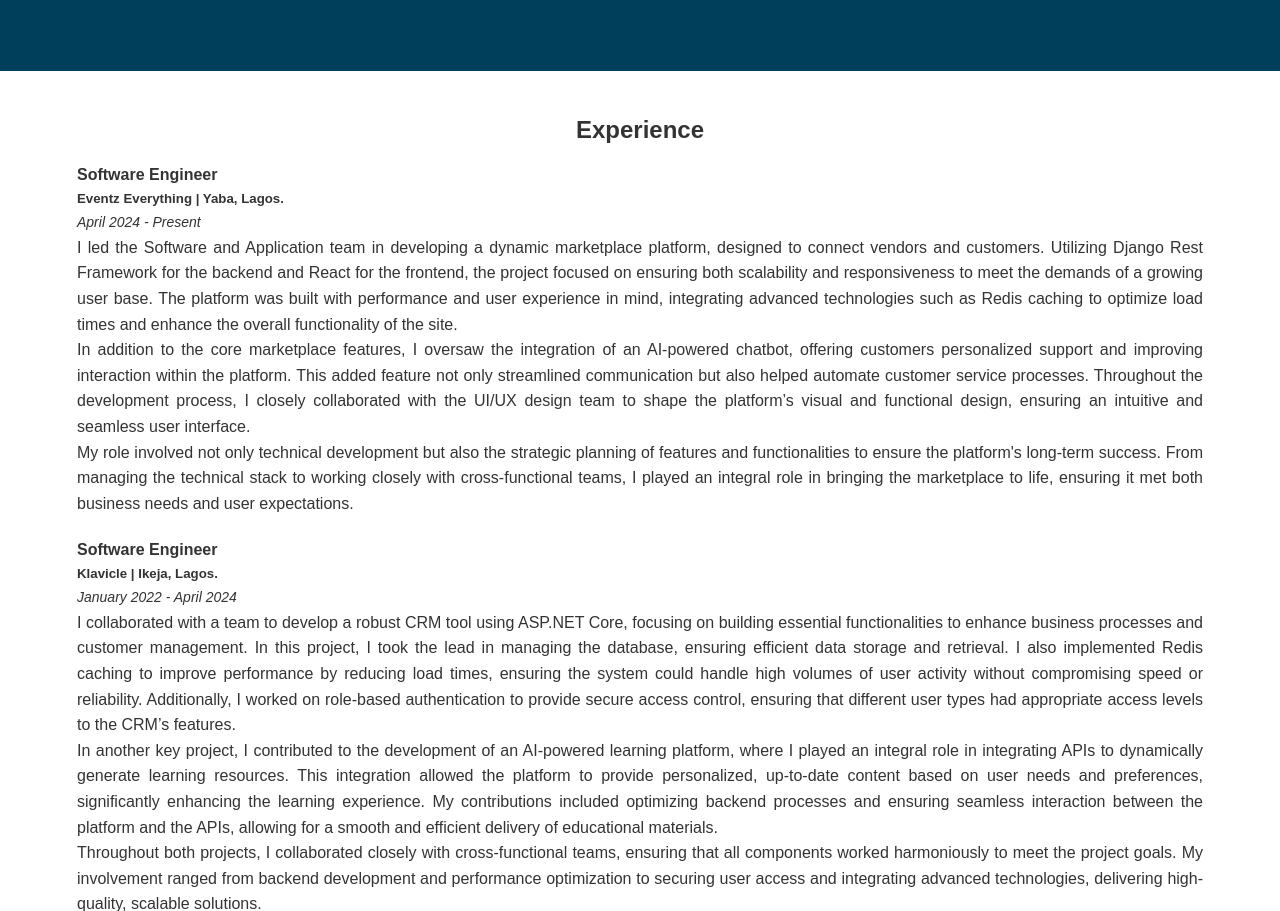
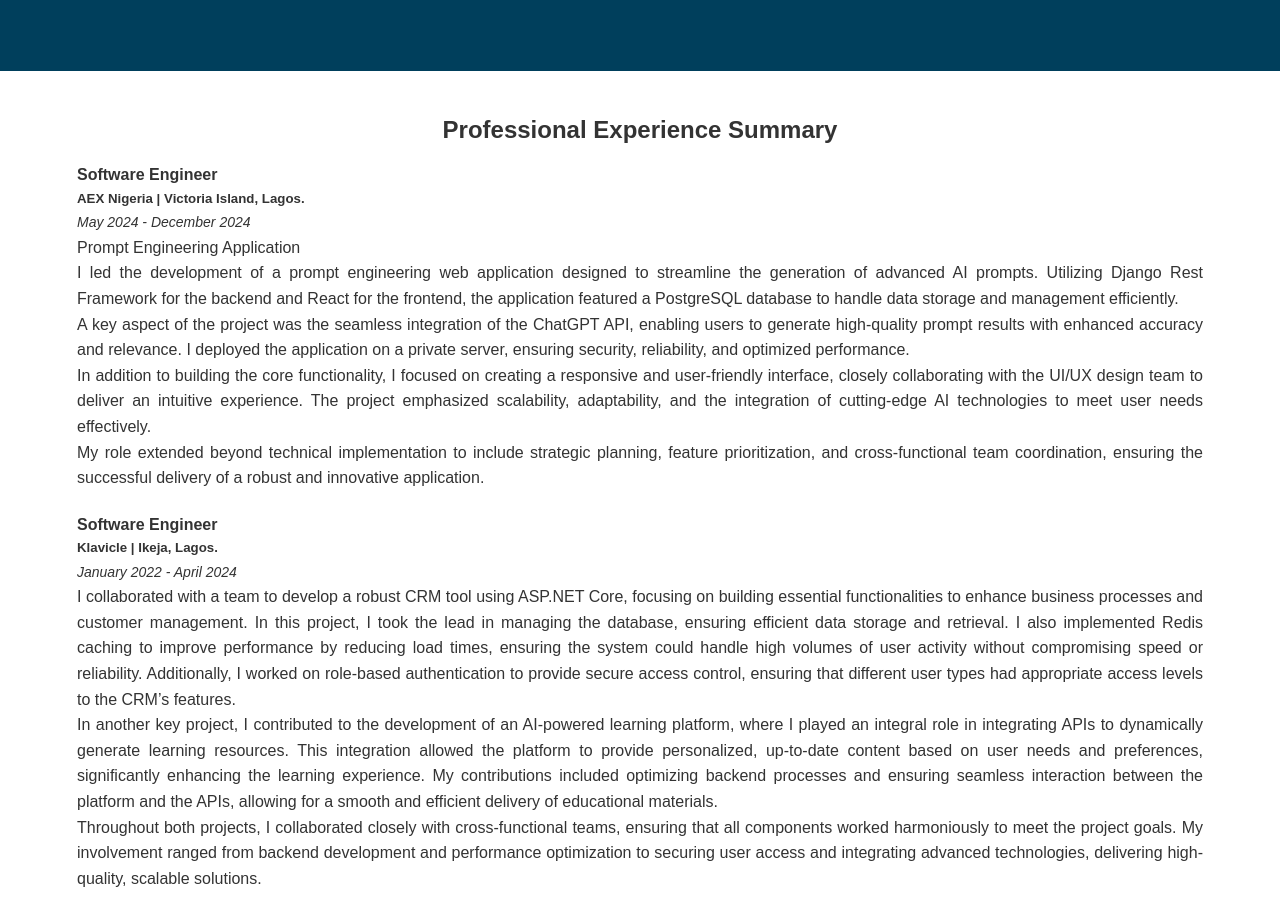
Before and after one commit to realcletusola/realcletusola.github.io, a plain HTML site: page index.html in a window 1280 px wide. Shown: the part 1129-2040 px from the top of the page. Drawn offline with Linux system fonts and the light colour scheme.

Commit message:
Update index.html

```diff
--- a/index.html
+++ b/index.html
@@ -204,14 +204,18 @@
 
     <section id="experience" class="hidden">
         <div class="container">
-            <h2>Experience</h2>
+            <h2>Professional Experience Summary</h2>
             <div class="experience-single">
                 <h4>Software Engineer</h4>
-                <h5>Eventz Everything | Yaba, Lagos.</h5>
-                <p><i>April 2024 - Present</i></p>
-                <p>I led the Software and Application team in developing a dynamic marketplace platform, designed to connect vendors and customers. Utilizing Django Rest Framework for the backend and React for the frontend, the project focused on ensuring both scalability and responsiveness to meet the demands of a growing user base. The platform was built with performance and user experience in mind, integrating advanced technologies such as Redis caching to optimize load times and enhance the overall functionality of the site.</p>
-                <p>In addition to the core marketplace features, I oversaw the integration of an AI-powered chatbot, offering customers personalized support and improving interaction within the platform. This added feature not only streamlined communication but also helped automate customer service processes. Throughout the development process, I closely collaborated with the UI/UX design team to shape the platform’s visual and functional design, ensuring an intuitive and seamless user interface.</p>
-                <p>My role involved not only technical development but also the strategic planning of features and functionalities to ensure the platform's long-term success. From managing the technical stack to working closely with cross-functional teams, I played an integral role in bringing the marketplace to life, ensuring it met both business needs and user expectations.</p>
+                <h5>AEX Nigeria | Victoria Island, Lagos.</h5>
+                <p><i>May 2024 - December 2024 </i></p>
+                <p><b></b> Prompt Engineering Application</p>
+                <p>I led the development of a prompt engineering web application designed to streamline the generation of advanced AI prompts. Utilizing Django Rest Framework for the backend and React for the frontend, the application featured a PostgreSQL database to handle data storage and management efficiently.</p>
+                <p>A key aspect of the project was the seamless integration of the ChatGPT API, enabling users to generate high-quality prompt results with enhanced accuracy and relevance. I deployed the application on a private server, ensuring security, reliability, and optimized performance.</p>
+                <p>In addition to building the core functionality, I focused on creating a responsive and user-friendly interface, closely collaborating with the UI/UX design team to deliver an intuitive experience. The project emphasized scalability, adaptability, and the integration of cutting-edge AI technologies to meet user needs effectively.</p>
+                <p>My role extended beyond technical implementation to include strategic planning, feature prioritization, and cross-functional team coordination, ensuring the successful delivery of a robust and innovative application.</p>
+
+
 
 
             </div>
```
